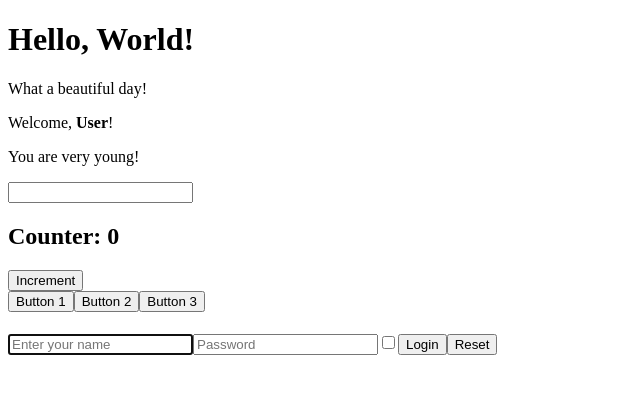
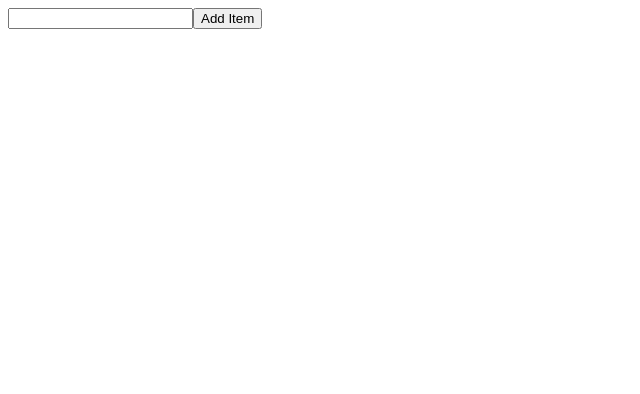
Before and after one commit to EnzoSt/react-exercises, a React (Create React App) app: page / in a window 1280 px wide. Shown: the top 394 px of the page, without its empty margins (0-640 px from the left). Built offline with nearby package versions, Linux system fonts and the light colour scheme.

Commit message:
lists-03

```diff
--- a/src/App.js
+++ b/src/App.js
@@ -1,10 +1,11 @@
 import React from "react";
-import { ClickCounter } from "./ClickCounter";
-import { ClickTracker } from "./ClickTracker";
+// import { ClickCounter } from "./ClickCounter";
+// import { ClickTracker } from "./ClickTracker";
 // import { Counter } from "./Counter";
-import { Hello } from "./Hello";
-import { InteractiveWelcome } from "./InteractiveWelcome";
-import { UncontrolledLogin } from "./UncontrolledLogin";
+// import { Hello } from "./Hello";
+// import { InteractiveWelcome } from "./InteractiveWelcome";
+import { TodoList } from "./TodoList";
+// import { UncontrolledLogin } from "./UncontrolledLogin";
 // import { Login } from "./Login";
 
 export class App extends React.Component {
@@ -12,12 +13,13 @@ export class App extends React.Component {
     return (
       <div>
         {/* <Counter initialValue={0} incrementBy={1} /> */}
-        <Hello />
-        <InteractiveWelcome />
-        <ClickCounter />
-        <ClickTracker />
+        {/* <Hello /> */}
+        {/* <InteractiveWelcome /> */}
+        {/* <ClickCounter /> */}
+        {/* <ClickTracker /> */}
         {/* <Login /> */}
-        <UncontrolledLogin />
+        <TodoList />
+        {/* <UncontrolledLogin /> */}
       </div>
     );
   }
--- /dev/null
+++ b/src/TodoList.js
@@ -0,0 +1,33 @@
+import React from "react";
+
+export class TodoList extends React.Component {
+  state = {
+    items: [],
+  };
+
+  handleAddItem = (event) => {
+    event.preventDefault();
+    const newItem = event.target.elements.newItem.value;
+    if (newItem.length > 0) {
+      this.setState((prevState) => ({
+        items: [...prevState.items, newItem],
+      }));
+    }
+  };
+
+  render() {
+    return (
+      <div>
+        <form onSubmit={this.handleAddItem}>
+          <input name="newItem" />
+          <button type="submit">Add Item</button>
+        </form>
+        <ul>
+          {this.state.items.map((item, index) => (
+            <li key={item + index}>{item}</li>
+          ))}
+        </ul>
+      </div>
+    );
+  }
+}
```
